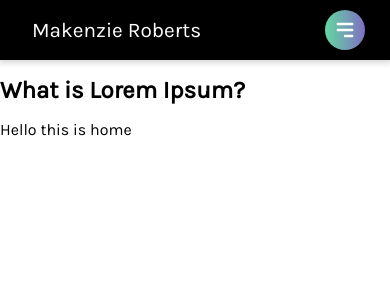
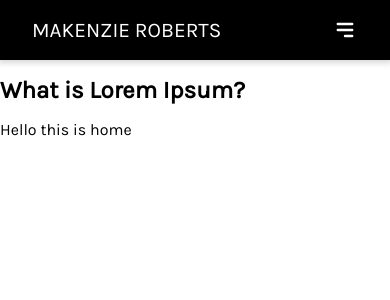
Before and after one commit to MakenzieRoberts/Semester-2_Portfolio, a React (Create React App) app: page / in a window 390 px wide. Shown: the top 300 px of the page. Built offline with nearby package versions, Linux system fonts and the light colour scheme.

Commit message:
Removed hover styling

```diff
--- a/src/App.css
+++ b/src/App.css
@@ -1,4 +1,5 @@
 @import url("https://fonts.googleapis.com/css2?family=Karla:wght@200;400&display=swap");
+
 * {
 	box-sizing: border-box;
 	margin: 0;
--- a/src/styles/navbar.css
+++ b/src/styles/navbar.css
@@ -8,6 +8,11 @@
 	background-color: black;
 	color: white;
 	box-shadow: 0px 1px 6px 2px rgba(0, 0, 0, 0.158);
+
+	/* font-size: 1.3rem; */
+
+	text-transform: uppercase;
+	font-weight: 400;
 }
 
 .brand-name {
@@ -37,6 +42,9 @@
 	display: block;
 	width: 100%;
 }
+.navigation-menu li a:hover {
+	/* color: white;*/
+}
 
 .hamburger {
 	border: 0;
@@ -44,14 +52,15 @@
 	width: 40px;
 	padding: 0.5rem;
 	border-radius: 50%;
-	background-image: linear-gradient(
+	background-color: black;
+	/* background-image: linear-gradient(
 		to right,
 		#63d9a0 0%,
 
 		#8f3ad4 50%,
 		#63d9a0 100%
 	);
-	background-size: 300% auto;
+	background-size: 300% auto; */
 	cursor: pointer;
 	position: absolute;
 	top: 50%;
@@ -122,24 +131,8 @@
 		padding: 1.5rem 0;
 	}
 
-	.navigation-menu li:hover {
-		background: -webkit-linear-gradient(
-			top left,
-			#63d9a0 0%,
-
-			#8f3ad4 50%,
-			#63d9a0 100%
-		);
-	}
-
-	.navigation-menu li:active {
-		background: -webkit-linear-gradient(
-			top left,
-			#63d9a0 0%,
-
-			#8f3ad4 50%,
-			#63d9a0 100%
-		);
+	.navigation-menu li a:hover {
+		/* color: white; */
 	}
 
 	.navigation-menu.expanded ul {
```
